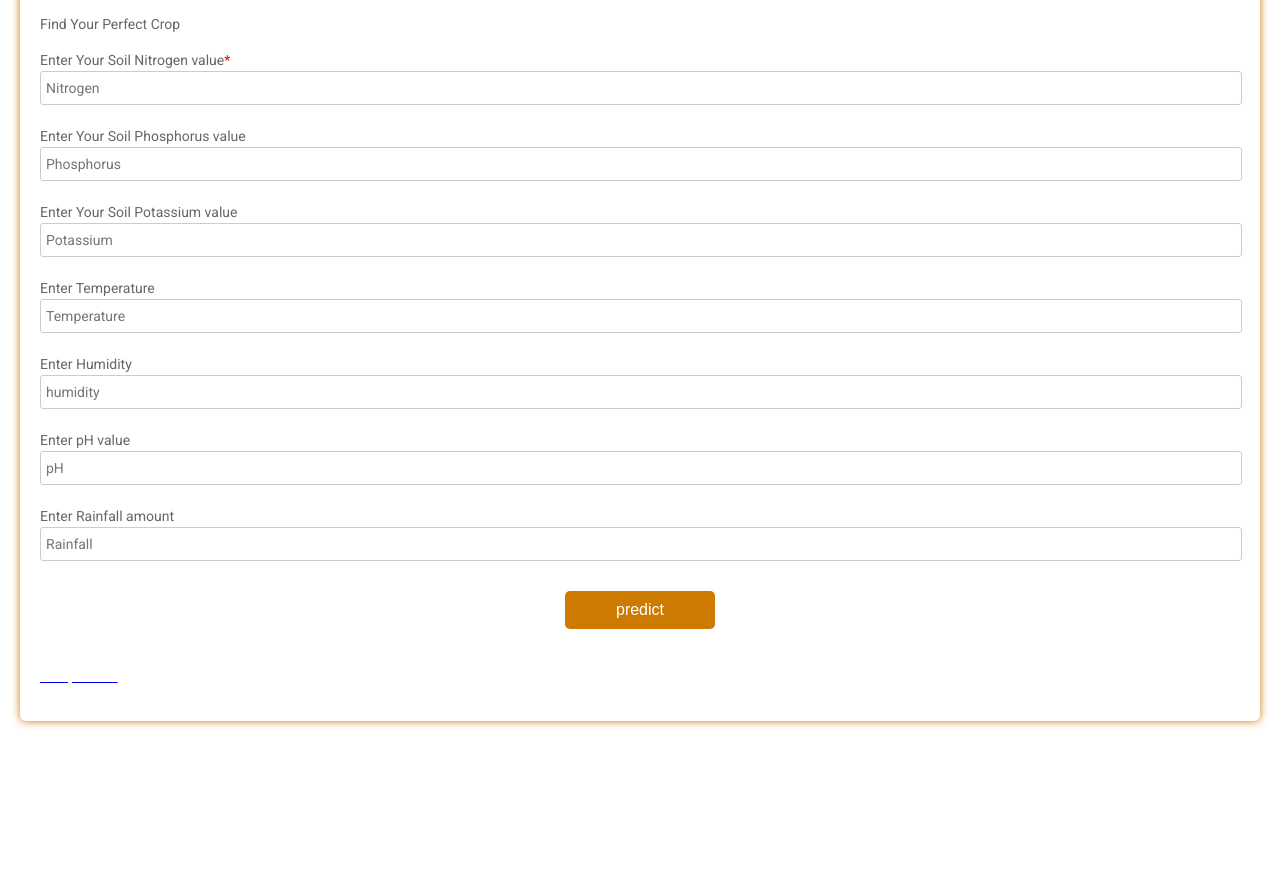
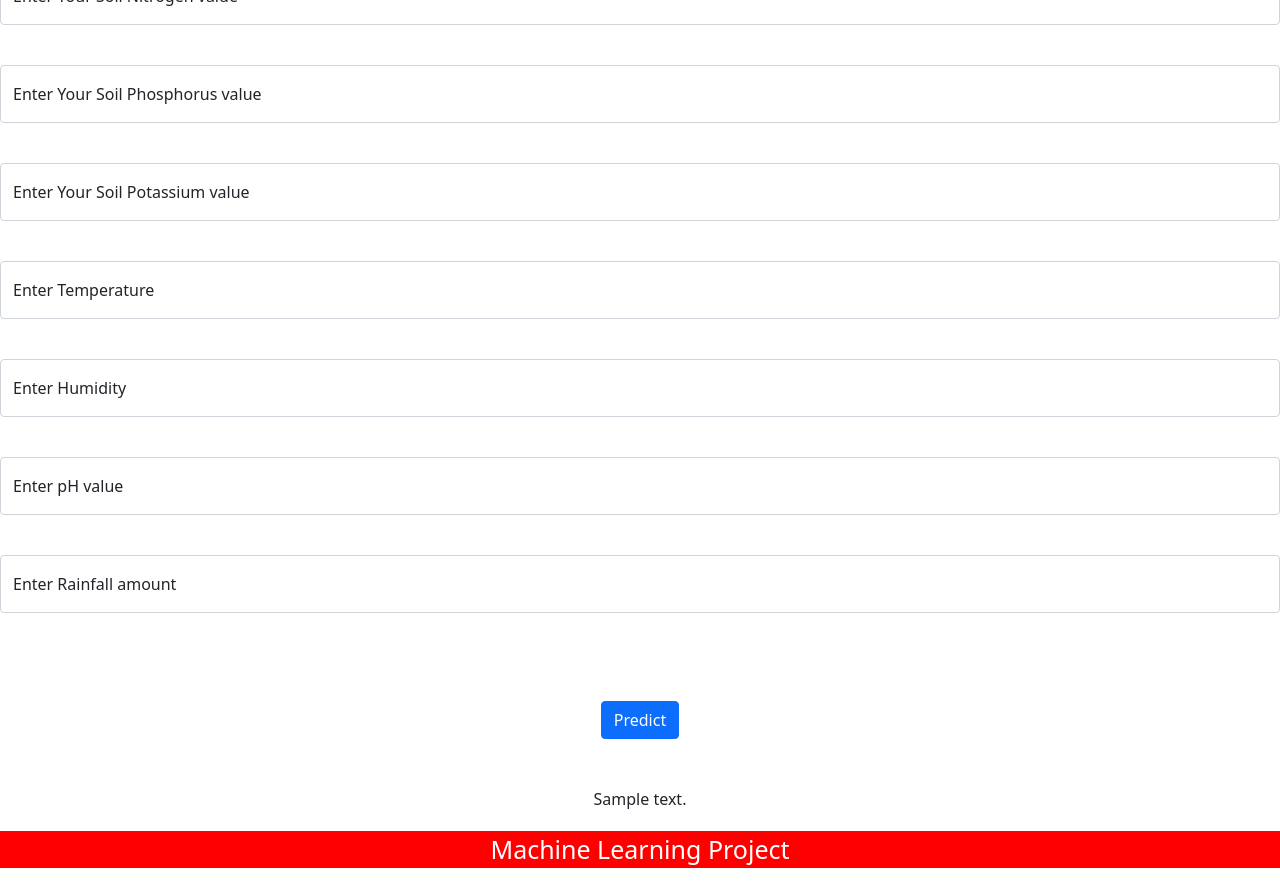
Before and after one commit to Abhishek5212/Crop, a Flask app: template templates/index.html in a window 1280 px wide. Shown: the part 341-1225 px from the top of the page. Before the commit the page ends 1069 px from the top, so only its background shows below. Run offline with Flask 3, Linux system fonts and the light colour scheme; the template is opened without the code that fills it: most values are stand-ins (such as "Sample title", 1, 10 or a date in 2020); parts of the project's set-up code (start-up, migrations or seed data) failed here and were passed over; some libraries are stand-ins or nearby versions.

Commit message:
Update index.html

```diff
--- a/templates/index.html
+++ b/templates/index.html
@@ -1,240 +1,97 @@
 <!DOCTYPE html>
-<html>
+<html >
+<!--From https://codepen.io/frytyler/pen/EGdtg-->
 <head>
-    <title>Crop Selector</title>
-    <link href="https://fonts.googleapis.com/css?family=Roboto:300,400,500,700" rel="stylesheet">
-    <link rel="stylesheet" href="https://use.fontawesome.com/releases/v5.5.0/css/all.css" integrity="sha384-B4dIYHKNBt8Bc12p+WXckhzcICo0wtJAoU8YZTY5qE0Id1GSseTk6S+L3BlXeVIU" crossorigin="anonymous">
-    <style>
-      html, body {
-      min-height: 100%;
-      }
-      body, div, form, input, select, textarea, label {
-      padding: 0;
-      margin: 0;
-      outline: none;
-      font-family: Roboto, Arial, sans-serif;
-      font-size: 14px;
-      color: #666;
-      line-height: 22px;
-      }
-      h1 {
-      position: absolute;
-      margin: 0;
-      font-size: 40px;
-      color: #fff;
-      z-index: 2;
-      line-height: 83px;
-      }
-      .testbox {
-      display: flex;
-      justify-content: center;
-      align-items: center;
-      height: inherit;
-      padding: 20px;
-      }
-      form {
-      width: 100%;
-      padding: 20px;
-      border-radius: 6px;
-      background: #fff;
-      box-shadow: 0 0 8px  #cc7a00;
-      }
-      .banner {
-      position: relative;
-      height: 300px;
-      background-image: url('banner2.jpg');
-      background-size: cover;
-      display: flex;
-      justify-content: center;
-      align-items: center;
-      text-align: center;
-      }
-      .banner::after {
-      content: "";
-      background-color: rgba(0, 0, 0, 0.2);
-      position: absolute;
-      width: 100%;
-      height: 100%;
-      }
-      input, select, textarea {
-      margin-bottom: 10px;
-      border: 1px solid #ccc;
-      border-radius: 3px;
-      }
-      input {
-      width: calc(100% - 10px);
-      padding: 5px;
-      }
-      input[type="date"] {
-      padding: 4px 5px;
-      }
-      textarea {
-      width: calc(100% - 12px);
-      padding: 5px;
-      }
-      .item:hover p, .item:hover i, .question:hover p, .question label:hover, input:hover::placeholder {
-      color: #cc7a00;
-      }
-      .item input:hover, .item select:hover, .item textarea:hover {
-      border: 1px solid transparent;
-      box-shadow: 0 0 3px 0 #cc7a00;
-      color: #cc7a00;
-      }
-      .item {
-      position: relative;
-      margin: 10px 0;
-      }
-      .item span {
-      color: red;
-      }
-      input[type="date"]::-webkit-inner-spin-button {
-      display: none;
-      }
-      .item i, input[type="date"]::-webkit-calendar-picker-indicator {
-      position: absolute;
-      font-size: 20px;
-      color: #cc7a00;
-      }
-      .item i {
-      right: 1%;
-      top: 30px;
-      z-index: 1;
-      }
-      [type="date"]::-webkit-calendar-picker-indicator {
-      right: 1%;
-      z-index: 2;
-      opacity: 0;
-      cursor: pointer;
-      }
-      input[type=radio], input[type=checkbox]  {
-      display: none;
-      }
-      label.radio {
-      position: relative;
-      display: inline-block;
-      margin: 5px 20px 15px 0;
-      cursor: pointer;
-      }
-      .question span {
-      margin-left: 30px;
-      }
-      .question-answer label {
-      display: block;
-      }
-      label.radio:before {
-      content: "";
-      position: absolute;
-      left: 0;
-      width: 17px;
-      height: 17px;
-      border-radius: 50%;
-      border: 2px solid #ccc;
-      }
-      input[type=radio]:checked + label:before, label.radio:hover:before {
-      border: 2px solid #cc7a00;
-      }
-      label.radio:after {
-      content: "";
-      position: absolute;
-      top: 6px;
-      left: 5px;
-      width: 8px;
-      height: 4px;
-      border: 3px solid #cc7a00;
-      border-top: none;
-      border-right: none;
-      transform: rotate(-45deg);
-      opacity: 0;
-      }
-      input[type=radio]:checked + label:after {
-      opacity: 1;
-      }
-      .btn-block {
-      margin-top: 10px;
-      text-align: center;
-      }
-      button {
-      width: 150px;
-      padding: 10px;
-      border: none;
-      border-radius: 5px;
-      background: #cc7a00;
-      font-size: 16px;
-      color: #fff;
-      cursor: pointer;
-      }
-      button:hover {
-      background: #ff9800;
-      }
-      @media (min-width: 568px) {
-      .name-item, .city-item {
-      display: flex;
-      flex-wrap: wrap;
-      justify-content: space-between;
-      }
-      .name-item input, .name-item div {
-      width: calc(50% - 20px);
-      }
-      .name-item div input {
-      width:97%;}
-      .name-item div label {
-      display:block;
-      padding-bottom:5px;
-      }
-      }
+<title>🌾Crop Selector🌾</title>
+<meta charset="UTF-8">
+<link href='https://fonts.googleapis.com/css?family=Pacifico' rel='stylesheet' type='text/css'>
+<link href='https://fonts.googleapis.com/css?family=Arimo' rel='stylesheet' type='text/css'>
+<link href='https://fonts.googleapis.com/css?family=Hind:300' rel='stylesheet' type='text/css'>
+<link href='https://fonts.googleapis.com/css?family=Open+Sans+Condensed:300' rel='stylesheet' type='text/css'>
+ <link href="https://cdn.jsdelivr.net/npm/bootstrap@5.0.0-beta1/dist/css/bootstrap.min.css" rel="stylesheet" integrity="sha384-giJF6kkoqNQ00vy+HMDP7azOuL0xtbfIcaT9wjKHr8RbDVddVHyTfAAsrekwKmP1" crossorigin="anonymous">
+<style><!DOCTYPE html>
+
+h1 {text-align: center;}
+h2 {text-align: center;}
+h3 {text-align: center;}
+p {text-align: center;}
+div {text-align: center;}
 </style>
 </head>
+
 <body>
-    <div class="testbox">
+
+
+<div class="" style="background-color:red;" >
+<div class="clearfix">
+
+<div class="col-md-12">
+<center><p style="font-size:40px;color:white;margin-top:10px;">Poornima Institute of Engineering & Technology</p></center>
+<center><p style="font-size:30px;color:white;margin-top:10px;">Department of Computer Engineering</p></center>
+<center><p style="font-size:25px;color:white;margin-top:10px;">🌾Crop Selector🌾</p></center>
+</div>
+</div>
+</div>
+
+<div class="login">
+<h2 >🌾Crop Selector🌾</h2>
+<h4>Developed by Abhishek Kumar Singh</h4>
+<!-- Main Input For Receiving Query to our ML -->
 <form action="{{ url_for('predict')}}"method="get">
-        <div class="banner">
-          <h1>Crop Selector</h1>
+
+<br>
+<div class="form-floating mb-3">
+<input type="number" class="form-control" id="floatingInput" name="N" placeholder="Nitrogen" min="1" max="100" required="required" />
+<label for="floatingInput">Enter Your Soil Nitrogen value</label>
 </div>
-        <p>Find Your Perfect Crop</p>
-        <div class="item">
-          <label for="floatingInput">Enter Your Soil Nitrogen value<span>*</span></label>
-          <input type="number" class="form-control" id="floatingInput" name="N" placeholder="Nitrogen" min="1" max="100" required="required" />
+<br>
+<div class="form-floating mb-3">
+<input type="number" name="P" class="form-control" id="floatingInput" placeholder="Phosphorus" min="1" max="100" required="required" />
+<label for="floatingInput">Enter Your Soil Phosphorus value</label>
 </div>
-        <div class="item">
-<label for="floatingInput">Enter Your Soil Phosphorus value</label>
-          <input type="number" name="P" class="form-control" id="floatingInput" placeholder="Phosphorus" min="1" max="100" required="required" />
-
+<br>
+<div class="form-floating mb-3">
+<input type="number" name="K" class="form-control" id="floatingInput" placeholder="Potassium" min="1" max="100" required="required" />
+<label for="floatingInput">Enter Your Soil Potassium value</label>
 </div>
-        <div class="item">
-<label for="floatingInput">Enter Your Soil Potassium value</label>
-          <input type="number" name="K" class="form-control" id="floatingInput" placeholder="Potassium" min="1" max="100" required="required" />
-
+<br>
+<div class="form-floating mb-3">
+<input type="number" name="temperature" class="form-control" id="floatingInput" placeholder="Temperature" step="any" required="required" />
+<label for="floatingInput">Enter Temperature</label>
 </div>
-        <div class="item">
-<label for="floatingInput">Enter Temperature</label>
-          <input type="number" name="temperature" class="form-control" id="floatingInput" placeholder="Temperature" step="any" required="required" />
-
+<br>
+<div class="form-floating mb-3">
+<input type="number" name="humidity" class="form-control" id="floatingInput" placeholder="humidity" step="any"  required="required" />
+<label for="floatingInput">Enter Humidity</label>
 </div>
-        <div class="item">
-<label for="floatingInput">Enter Humidity</label>
-          <input type="number" name="humidity" class="form-control" id="floatingInput" placeholder="humidity" step="any"  required="required" />
-
+<br>
+<div class="form-floating mb-3">
+<input type="number" name="ph" class="form-control" id="floatingInput" placeholder="pH" step="any" required="required" />
+<label for="floatingInput">Enter pH value</label>
 </div>
-        <div class="item">
-<label for="floatingInput">Enter pH value</label>
-          <input type="number" name="ph" class="form-control" id="floatingInput" placeholder="pH" step="any" required="required" />
+<br>
+<div class="form-floating mb-3">
+<input type="number" name="rainfall" class="form-control" id="floatingInput" placeholder="Rainfall" step="any" required="required" />
+<label for="floatingInput">Enter Rainfall amount</label>
+</div>
+<br>
+<br>
+<br>
+<button type="submit" class="btn btn-primary btn-block btn-large">Predict</button>
+</form>
+<br>
+<br>
+{{ prediction_text }}
 
 </div>
 
-        <div class="item">
-<label for="floatingInput">Enter Rainfall amount</label>
-          <input type="number" name="rainfall" class="form-control" id="floatingInput" placeholder="Rainfall" step="any" required="required" />
+<div class="" style="background-color:red;" >
+<div class="clearfix">
 
+<div class="col-md-12">
+ <center><p style="font-size:25px;color:white;margin-top:20px;">Machine Learning Project</p></center>
 </div>
-        <div class="btn-block">
-         <a href="/predict"><button type="submit" class="btn btn-primary btn-block btn-large">predict</button>
 </div>
-      </form>
-
-<br>
-<p style="color:#fff;">
-{{ prediction_text }}
-</p>
 </div>
 </body>
 </html>
```
Lines whose indentation alone changed are shown as unchanged.
